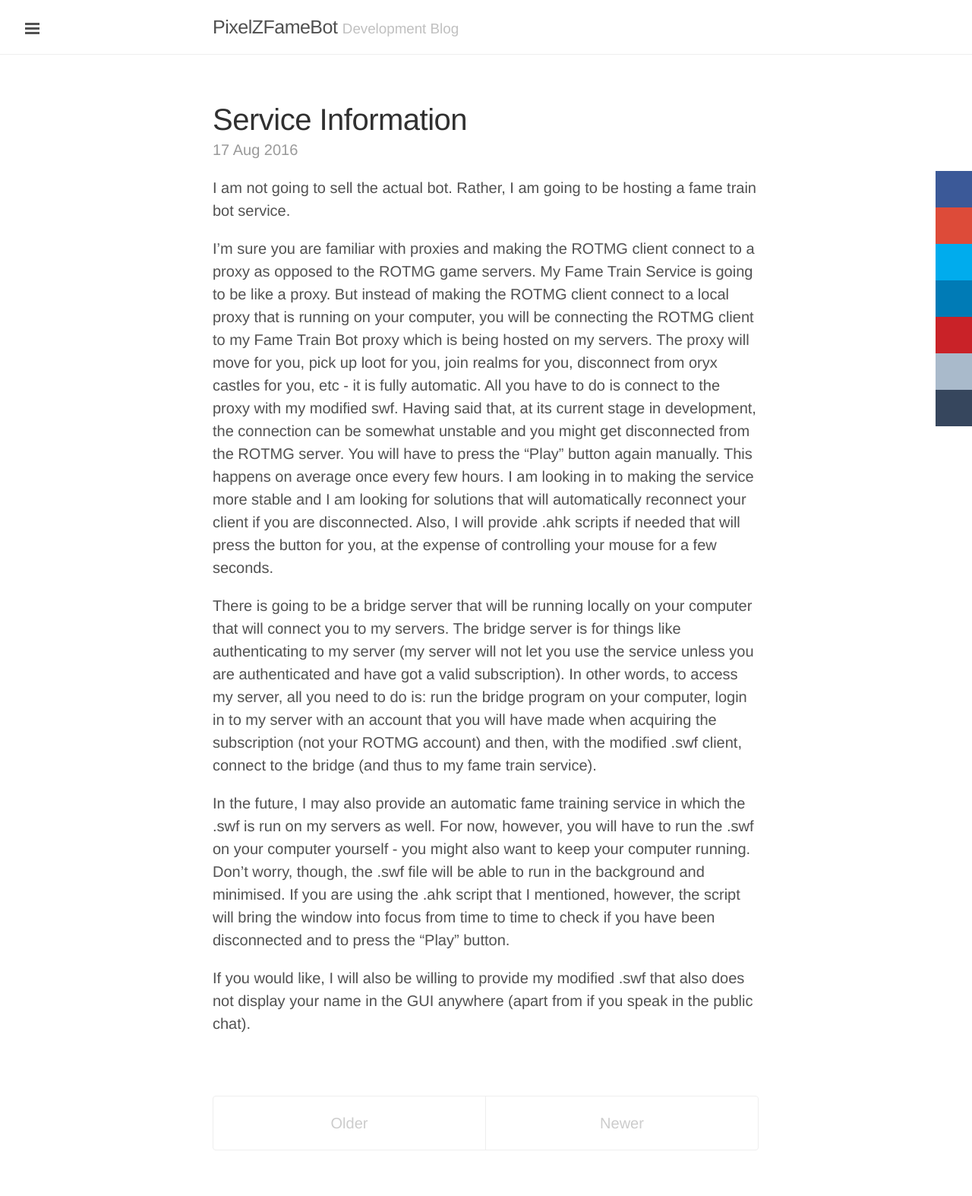
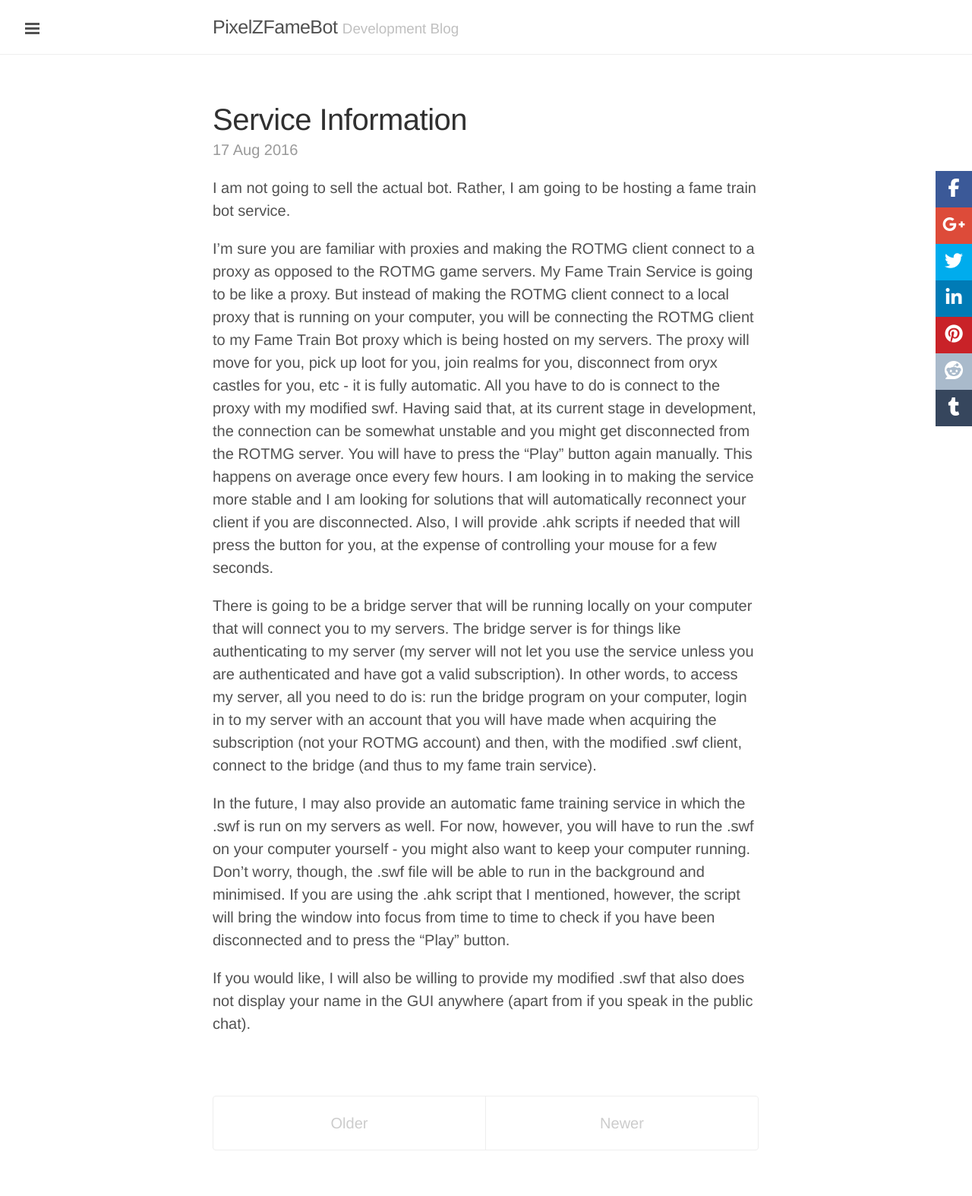
Before and after one commit to PixelZerg/PixelZFameBot, a Jekyll site: the page built from index.html, in a window 1280 px wide. Shown: the whole page at 76% size. Built offline with Jekyll 4.4.1, drawn with Linux system fonts in a browser that asks for light colours; nearby versions of some CDN libraries; Markdown is read by kramdown in place of the engine named in the settings; the list of posts is cut into pages by our own code; comment, search, counter and statistics services are not loaded.

Commit message:
Added FontAwesome + Now using gh pages supported markdown and highlighter

```diff
--- a/_config.yml
+++ b/_config.yml
@@ -1,6 +1,6 @@
 # Dependencies
-markdown:         redcarpet
-pygments:         true
+markdown:         kramdown
+highlighter:      rogue
 
 # Permalinks
 permalink:        pretty
--- a/_includes/head.html
+++ b/_includes/head.html
@@ -44,6 +44,7 @@
   <!--Script References-->
   <script src="https://code.jquery.com/jquery-3.1.0.min.js" integrity="sha256-cCueBR6CsyA4/9szpPfrX3s49M9vUU5BgtiJj06wt/s=" crossorigin="anonymous"></script>
   <script src="{{ site.url }}/public/js/jquery.floating-social-share.min.js"></script>
+  <script src="https://use.fontawesome.com/14f44c8c0a.js"></script>
 
   <!-- Scripts -->
   <script>
```
